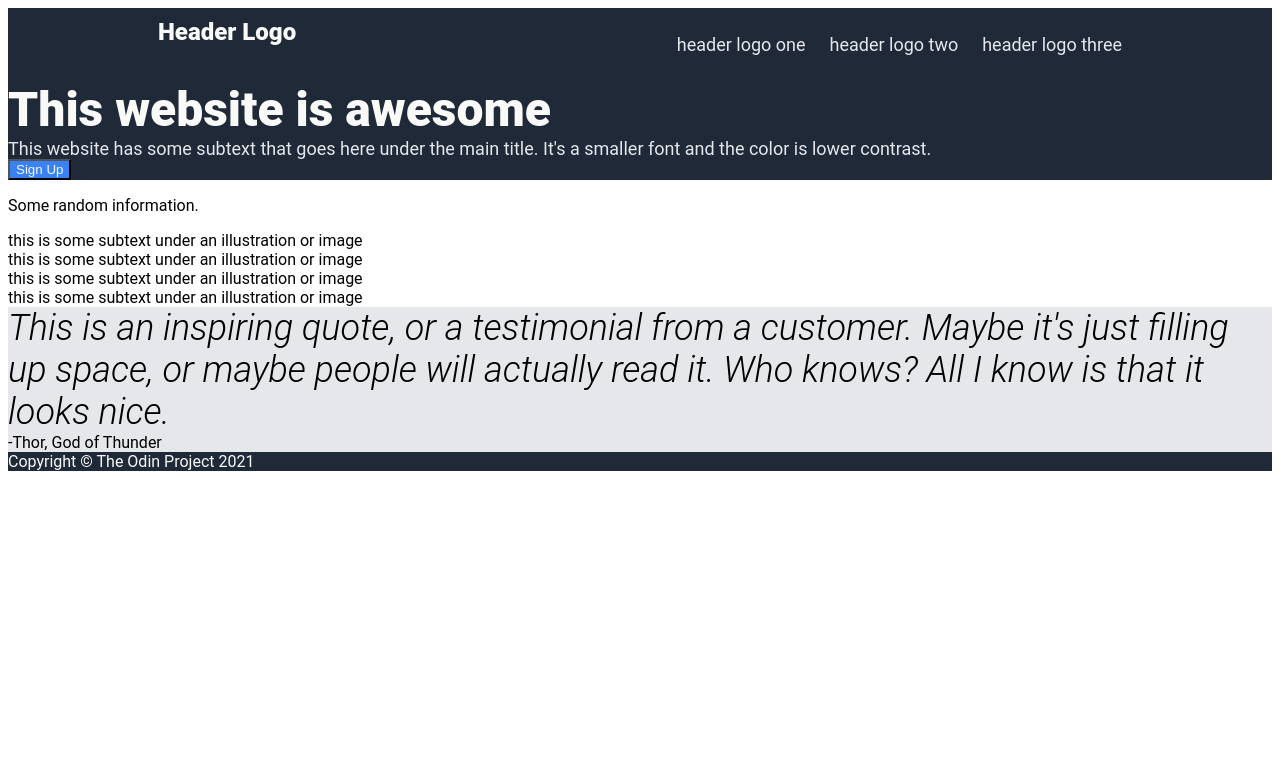
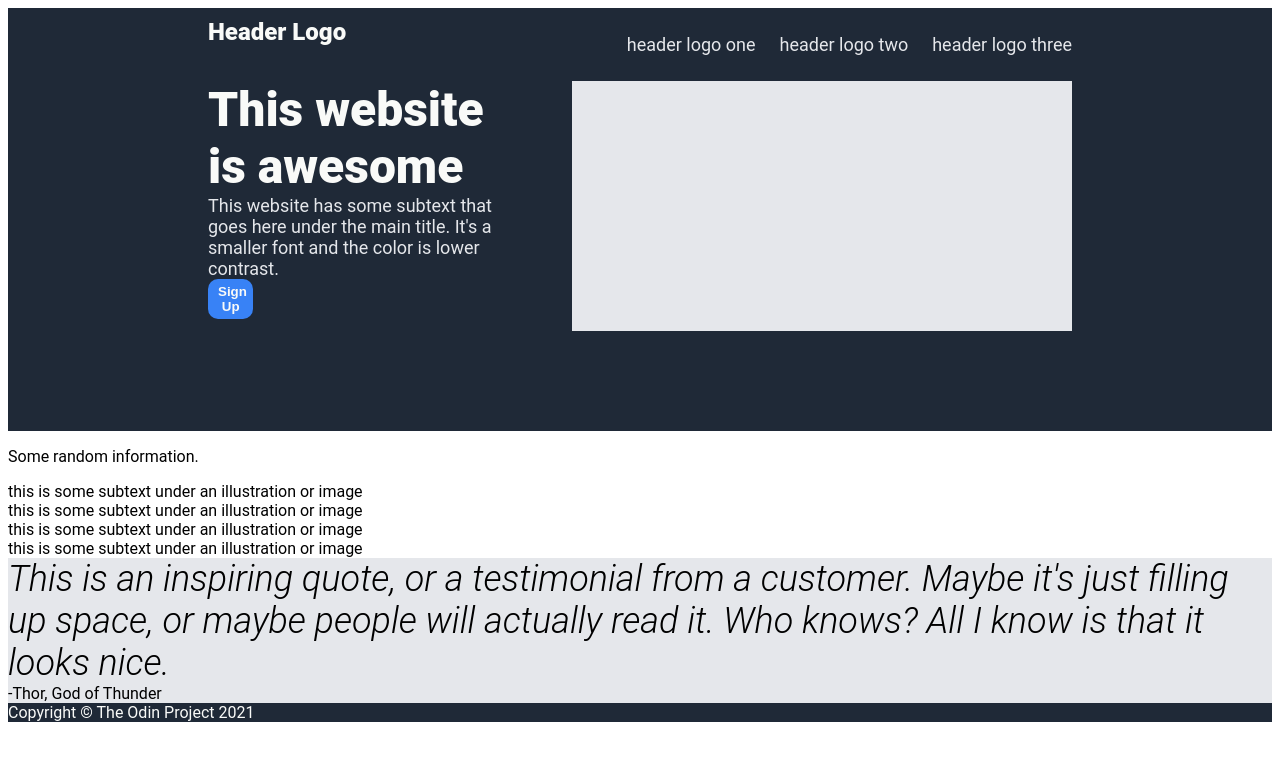
Before and after one commit to LiamKaufman/odin-landing-page, a plain HTML site: page index.html in a window 1280 px wide. Drawn offline with Linux system fonts and the light colour scheme.

Commit message:
Style Hero
Styled and positioned the hero text and added a placeholder for an image

```diff
--- a/index.html
+++ b/index.html
@@ -18,12 +18,18 @@
         </div>
 
         <div class = "hero">
-            <div class = "herotext">This website is awesome</div>
-            <div class = "herosubtext">
-                This website has some subtext that goes here under the main title. It's a smaller font
-                and the color is lower contrast.
+            <div class = "herocontent">
+                <div class = "herotext">This website is awesome</div>
+                <div class = "herosubtext">
+                    This website has some subtext that goes here under the main title. It's a smaller font
+                    and the color is lower contrast.
+                </div>
+                <button>Sign Up</button>
             </div>
-            <button>Sign Up</button>
+
+            <div class = "placeholder">
+
+            </div>
         </div>
 
         <div class = "information">
--- a/styles.css
+++ b/styles.css
@@ -55,10 +55,36 @@ button, .actionbox {
 .header {
     display: flex;
     justify-content: space-between;
-    padding: 10px 150px;
+    padding: 10px 200px;
 }
 
 .links {
     display: flex;
     gap: 24px;
 }
+
+.placeholder {
+    background-color: #E5E7EB;
+    width: 500px;
+    height: 250px;
+}
+
+.hero {
+    display: flex;
+    padding: 0px 200px 100px;
+    justify-content: space-between;
+}
+
+.herocontent {
+    display: flex;
+    flex-direction: column;
+    flex-basis: 35%;
+}
+
+button {
+    width: 15%;
+    padding: 5px 10px;
+    border-radius: 10px;
+    border: 0;
+    font-weight: 900;
+}
```
